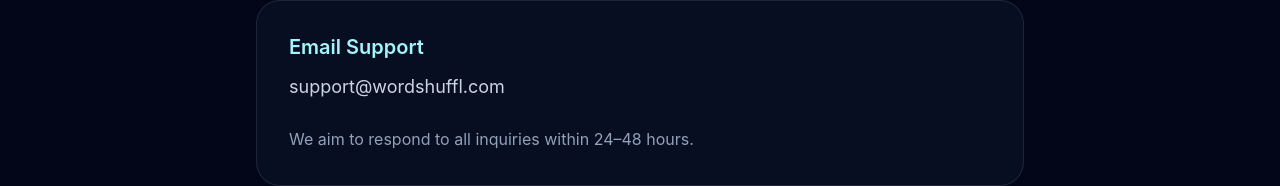
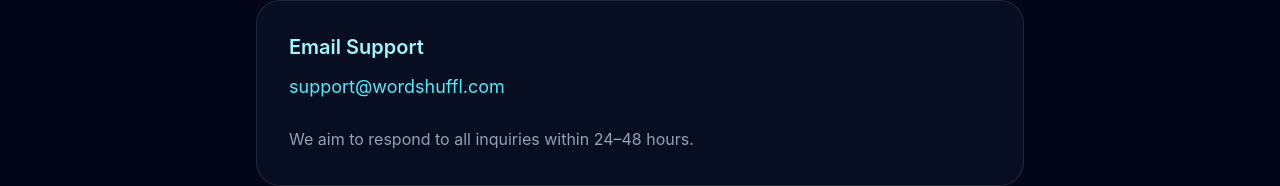
Before and after one commit to Rgenneker/word-unscrambler, a React (Vite) app: page /contact in a window 1280 px wide. Shown: the part 237-423 px from the top of the page. Built offline with nearby package versions, Linux system fonts and the light colour scheme; what an-array-of-english-words would draw is missing.

Commit message:
Update contact email link

```diff
--- a/src/pages/Contact.jsx
+++ b/src/pages/Contact.jsx
@@ -19,8 +19,13 @@
           </p>
 
           <p className="mt-3 text-lg text-slate-300">
-            support@wordshuffl.com
-          </p>
+  <a
+    href="mailto:support@wordshuffl.com"
+    className="text-cyan-300 transition hover:underline"
+  >
+    support@wordshuffl.com
+  </a>
+</p>
 
           <p className="mt-6 text-slate-400 leading-7">
             We aim to respond to all inquiries within 24–48 hours.
```
